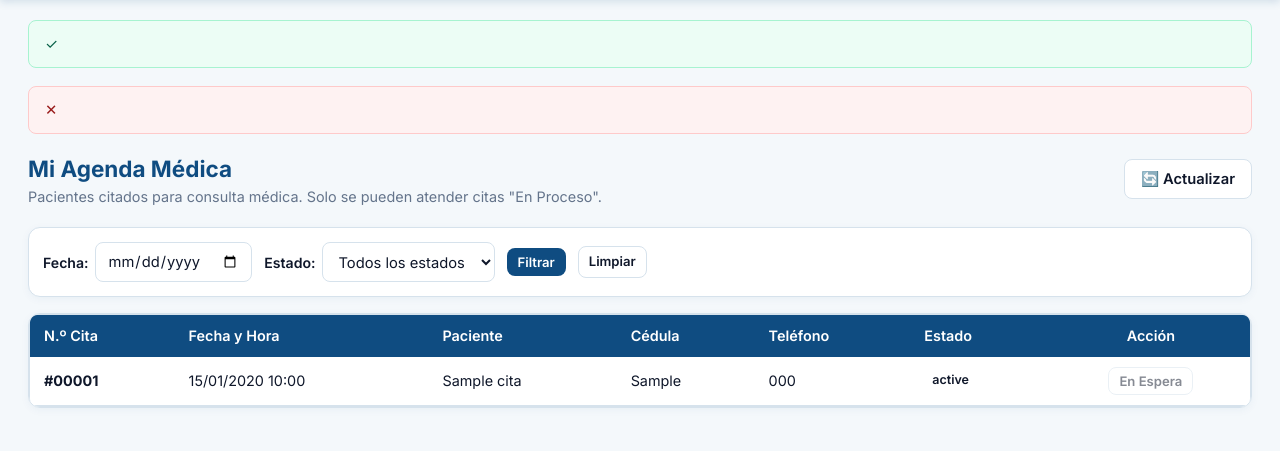
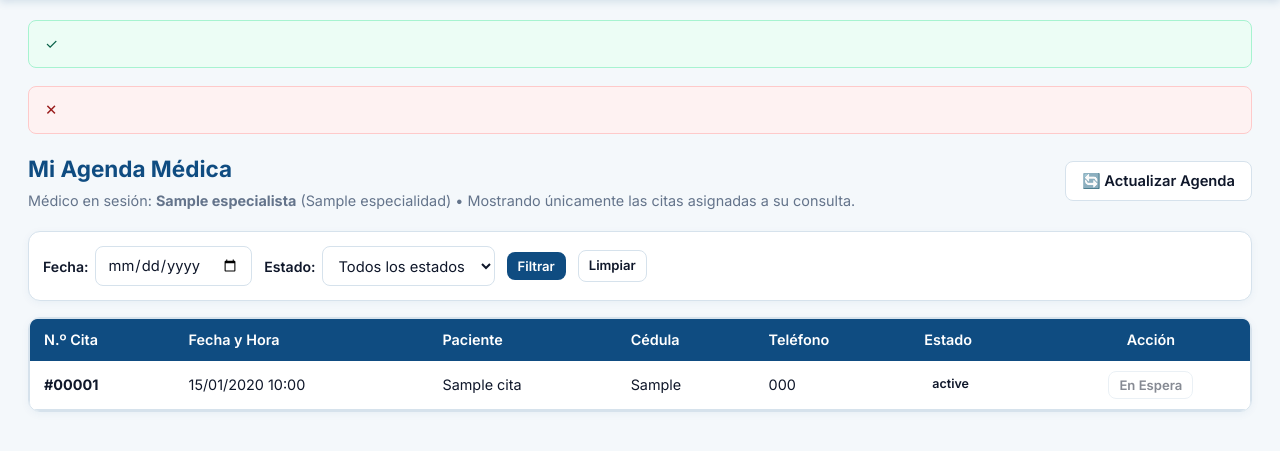
Before and after one commit to The-Fabry/Consultorio-Medico-Web, a PHP site: template views/medico/agenda.php in a window 1280 px wide. Shown: the part 58-509 px from the top of the page. Run offline with PHP 8.4, Linux system fonts and the light colour scheme; the template is opened without the code that fills it: most values are stand-ins (such as "Sample title", 1, 10 or a date in 2020); data that the repository does not hold is empty.

Commit message:
docs(citas): agregar indicadores y comentarios explicativos del filtro por rol en agenda y reporte

```diff
--- a/views/medico/agenda.php
+++ b/views/medico/agenda.php
@@ -8,12 +8,17 @@
 require_once __DIR__ . '/../header.php';
 ?>
 
-<div style="display:flex; justify-content:space-between; align-items:center; margin-bottom: 20px;">
+<div style="display:flex; justify-content:space-between; align-items:center; margin-bottom: 20px; flex-wrap:wrap; gap:12px;">
     <div>
-        <h2 style="color:var(--color-primario);">Mi Agenda Médica</h2>
-        <p style="color:#64748B; font-size:0.9rem;">Pacientes citados para consulta médica. Solo se pueden atender citas "En Proceso".</p>
+        <h2 style="color:var(--color-primario); margin:0 0 4px 0;">Mi Agenda Médica</h2>
+        <p style="color:#64748B; font-size:0.9rem; margin:0;">
+            <?php if (!empty($especialista)): ?>
+                Médico en sesión: <strong><?= htmlspecialchars($especialista['nombre_completo'], ENT_QUOTES, 'UTF-8') ?></strong> (<?= htmlspecialchars($especialista['especialidad'], ENT_QUOTES, 'UTF-8') ?>) &bull;
+            <?php endif; ?>
+            Mostrando únicamente las citas asignadas a su consulta.
+        </p>
     </div>
-    <a href="index.php?ruta=medico/agenda" class="btn btn-secundario">🔄 Actualizar</a>
+    <a href="index.php?ruta=medico/agenda" class="btn btn-secundario">🔄 Actualizar Agenda</a>
 </div>
 
 <!-- Filtros de búsqueda -->
```
Also changed, not shown: views/reportes/citas.php (+6 -1 lines).
